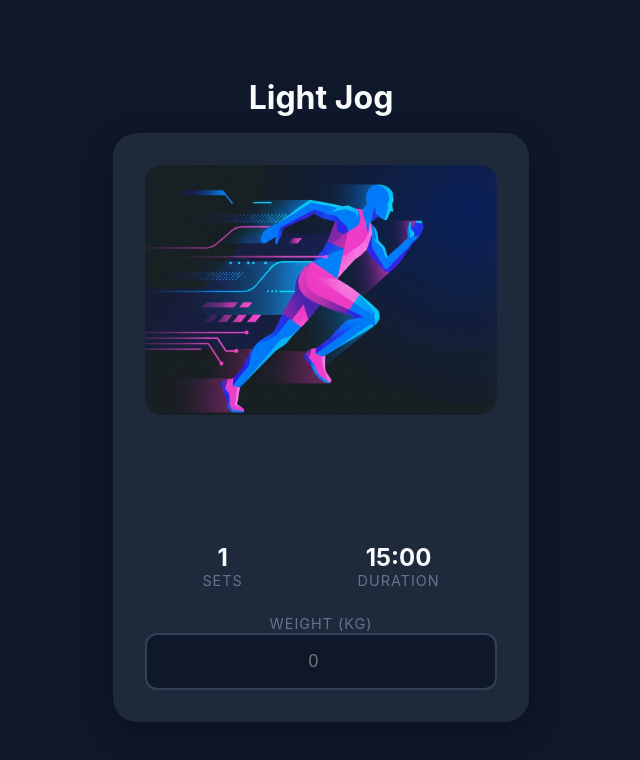
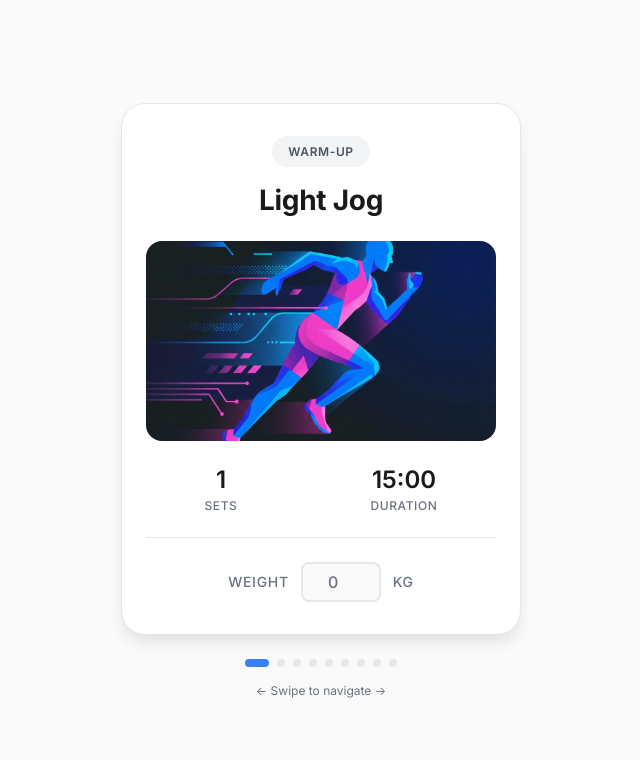
Before and after one commit to tolgadizmen/workout_planner, a website built with Vite: page index.html in a window 1280 px wide. Both pictures are taken after a click on the button "START WORKOUT". Shown: the whole page, without its empty margins (319-959 px from the left). Built offline with nearby package versions, Linux system fonts and the light colour scheme.

Commit message:
Implement clean, light, minimal UI design with category badges
- Changed from dark to light theme with clean, minimal aesthetic
- Added Inter font for modern typography
- Added category badges to exercises (Warm-Up, Lower Body, Upper Body, Core, Cool Down)
- Reduced weight input field to 80px for cleaner layout
- Added progress dots to show workout progress
- Added swipe navigation hints
- Updated landing screen (removed 'Ready to crush it?')
- Updated congrats screen with more polished messaging
- Improved overall spacing and visual hierarchy

```diff
--- a/data.js
+++ b/data.js
@@ -2,6 +2,7 @@ export const exercises = [
   {
     id: 1,
     name: "Light Jog",
+    category: "Warm-Up",
     sets: 1,
     reps: null,
     duration: "15:00",
@@ -10,6 +11,7 @@ export const exercises = [
   {
     id: 2,
     name: "Squat",
+    category: "Lower Body",
     sets: 3,
     reps: 10,
     duration: null,
@@ -18,6 +20,7 @@ export const exercises = [
   {
     id: 3,
     name: "Lunges",
+    category: "Lower Body",
     sets: 3,
     reps: 8,
     duration: null,
@@ -26,6 +29,7 @@ export const exercises = [
   {
     id: 4,
     name: "Push-Up",
+    category: "Upper Body",
     sets: 3,
     reps: 8,
     duration: null,
@@ -34,6 +38,7 @@ export const exercises = [
   {
     id: 5,
     name: "Dumbbell Rows",
+    category: "Upper Body",
     sets: 3,
     reps: 10,
     duration: null,
@@ -42,6 +47,7 @@ export const exercises = [
   {
     id: 6,
     name: "Overhead Press",
+    category: "Upper Body",
     sets: 3,
     reps: 10,
     duration: null,
@@ -50,6 +56,7 @@ export const exercises = [
   {
     id: 7,
     name: "Plank",
+    category: "Core",
     sets: 3,
     reps: null,
     duration: "00:30",
@@ -58,6 +65,7 @@ export const exercises = [
   {
     id: 8,
     name: "Bicycle Crunches",
+    category: "Core",
     sets: 3,
     reps: 10,
     duration: null,
@@ -66,6 +74,7 @@ export const exercises = [
   {
     id: 9,
     name: "Stretching",
+    category: "Cool Down",
     sets: 3,
     reps: null,
     duration: "01:00",
--- a/main.js
+++ b/main.js
@@ -23,7 +23,6 @@ const renderLanding = () => {
   app.innerHTML = `
     <div id="landing-view" class="view active">
       <h1>Workout Planner</h1>
-      <p>Ready to crush it?</p>
       <button class="start-btn" id="start-btn">START WORKOUT</button>
     </div>
   `;
@@ -39,10 +38,17 @@ const renderExercise = (index) => {
   const weights = getStoredWeights();
   const currentWeight = weights[exercise.id] || '';
 
+  // Generate progress dots
+  const dotsHtml = exercises.map((_, i) =>
+    `<div class="dot ${i === index ? 'active' : ''}"></div>`
+  ).join('');
+
   const html = `
     <div class="view active" id="exercise-view">
-      <h2>${exercise.name}</h2>
       <div class="exercise-card">
+        <div class="category-badge">${exercise.category}</div>
+        <h2 class="exercise-title">${exercise.name}</h2>
+
         <img src="${exercise.image}" alt="${exercise.name}" class="exercise-image" onerror="this.src='https://placehold.co/600x400?text=${exercise.name}'">
 
         <div class="exercise-details">
@@ -67,11 +73,18 @@ const renderExercise = (index) => {
           </div>
 
           <div class="weight-input-container">
-            <label class="stat-label" for="weight-${exercise.id}">Weight (kg)</label>
+            <label class="stat-label" for="weight-${exercise.id}">Weight</label>
             <input type="number" id="weight-${exercise.id}" class="weight-input" value="${currentWeight}" placeholder="0">
+            <span class="stat-label">kg</span>
           </div>
         </div>
       </div>
+
+      <div class="progress-dots">
+        ${dotsHtml}
+      </div>
+
+      <div class="swipe-hint">← Swipe to navigate →</div>
     </div>
   `;
   app.innerHTML = html;
@@ -89,8 +102,8 @@ const renderCongrats = () => {
   app.innerHTML = `
     <div id="congrats-view" class="view active">
       <div class="congrats-icon">🎉</div>
-      <h1>CONGRATS!</h1>
-      <p>Workout Complete!</p>
+      <h1>Workout Complete!</h1>
+      <p>Great job on finishing your workout.</p>
       <button class="start-btn" id="finish-btn">FINISH</button>
     </div>
   `;
--- a/style.css
+++ b/style.css
@@ -1,12 +1,19 @@
+@import url('https://fonts.googleapis.com/css2?family=Inter:wght@300;400;500;600;700;800&display=swap');
+
 :root {
-    --bg-color: #0f172a;
-    --text-color: #f8fafc;
-    --primary-color: #38bdf8;
-    --secondary-color: #818cf8;
-    --accent-color: #f472b6;
-    --card-bg: #1e293b;
-    --font-family: 'Inter', sans-serif;
+    --bg-color: #fafafa;
+    --text-color: #1a1a1a;
+    --text-secondary: #6b7280;
+    --primary-color: #3b82f6;
+    --card-bg: #ffffff;
+    --border-color: #e5e7eb;
+    --category-bg: #f3f4f6;
+    --category-text: #4b5563;
+    --font-family: 'Inter', -apple-system, BlinkMacSystemFont, 'Segoe UI', sans-serif;
     --transition-speed: 0.3s;
+    --shadow-sm: 0 1px 2px 0 rgba(0, 0, 0, 0.05);
+    --shadow-md: 0 4px 6px -1px rgba(0, 0, 0, 0.1);
+    --shadow-lg: 0 10px 15px -3px rgba(0, 0, 0, 0.1);
 }
 
 * {
@@ -24,13 +31,14 @@ body {
     display: flex;
     justify-content: center;
     align-items: center;
+    -webkit-font-smoothing: antialiased;
+    -moz-osx-font-smoothing: grayscale;
 }
 
 #app {
     width: 100%;
     height: 100%;
     max-width: 480px;
-    /* Mobile width cap */
     position: relative;
     overflow: hidden;
     background: var(--bg-color);
@@ -41,21 +49,22 @@ h1 {
     font-size: 2.5rem;
     font-weight: 800;
     text-align: center;
-    background: linear-gradient(to right, var(--primary-color), var(--secondary-color));
-    -webkit-background-clip: text;
-    background-clip: text;
-    -webkit-text-fill-color: transparent;
-    margin-bottom: 2rem;
+    color: var(--text-color);
+    margin-bottom: 1rem;
+    letter-spacing: -0.02em;
 }
 
 h2 {
     font-size: 2rem;
-    margin-bottom: 1rem;
+    font-weight: 700;
+    margin-bottom: 0.5rem;
+    letter-spacing: -0.01em;
 }
 
 p {
     font-size: 1.1rem;
-    color: #94a3b8;
+    color: var(--text-secondary);
+    font-weight: 400;
 }
 
 /* Views */
@@ -96,90 +105,137 @@ p {
 .start-btn {
     margin-top: 2rem;
     padding: 1rem 3rem;
-    background: linear-gradient(45deg, var(--primary-color), var(--secondary-color));
+    background: var(--primary-color);
     border: none;
-    border-radius: 50px;
+    border-radius: 12px;
     color: white;
-    font-size: 1.2rem;
+    font-size: 1.1rem;
     font-weight: 600;
     cursor: pointer;
-    box-shadow: 0 4px 15px rgba(56, 189, 248, 0.4);
-    transition: transform 0.2s;
+    box-shadow: var(--shadow-md);
+    transition: all 0.2s;
+}
+
+.start-btn:hover {
+    background: #2563eb;
+    box-shadow: var(--shadow-lg);
 }
 
 .start-btn:active {
-    transform: scale(0.95);
+    transform: scale(0.98);
 }
 
 /* Exercise Card */
+#exercise-view {
+    padding: 1.5rem;
+}
+
 .exercise-card {
     background: var(--card-bg);
     border-radius: 24px;
-    padding: 2rem;
+    padding: 2rem 1.5rem;
     width: 100%;
-    height: 80%;
+    max-width: 400px;
     display: flex;
     flex-direction: column;
     align-items: center;
-    justify-content: space-between;
-    box-shadow: 0 10px 30px rgba(0, 0, 0, 0.3);
-    position: relative;
+    box-shadow: var(--shadow-lg);
+    border: 1px solid var(--border-color);
+}
+
+/* Category Badge */
+.category-badge {
+    display: inline-block;
+    padding: 0.5rem 1rem;
+    background: var(--category-bg);
+    color: var(--category-text);
+    font-size: 0.75rem;
+    font-weight: 600;
+    text-transform: uppercase;
+    letter-spacing: 0.05em;
+    border-radius: 20px;
+    margin-bottom: 1rem;
+}
+
+/* Exercise Title */
+.exercise-title {
+    font-size: 1.75rem;
+    font-weight: 700;
+    color: var(--text-color);
+    margin-bottom: 1.5rem;
+    text-align: center;
+    letter-spacing: -0.01em;
 }
 
 .exercise-image {
     width: 100%;
-    height: 250px;
+    height: 200px;
     object-fit: cover;
     border-radius: 16px;
     margin-bottom: 1.5rem;
-    background-color: #334155;
+    background-color: var(--border-color);
 }
 
 .exercise-details {
     width: 100%;
-    text-align: center;
 }
 
 .stat-row {
     display: flex;
     justify-content: space-around;
-    margin: 1.5rem 0;
+    gap: 1rem;
+    margin-bottom: 1.5rem;
+    padding-bottom: 1.5rem;
+    border-bottom: 1px solid var(--border-color);
 }
 
 .stat {
     display: flex;
     flex-direction: column;
     align-items: center;
+    gap: 0.25rem;
 }
 
 .stat-value {
     font-size: 1.5rem;
-    font-weight: 700;
+    font-weight: 600;
     color: var(--text-color);
 }
 
 .stat-label {
-    font-size: 0.9rem;
-    color: #64748b;
+    font-size: 0.75rem;
+    color: var(--text-secondary);
     text-transform: uppercase;
-    letter-spacing: 1px;
+    letter-spacing: 0.05em;
+    font-weight: 500;
 }
 
+/* Weight Input - Smaller */
 .weight-input-container {
-    margin-top: 1rem;
-    width: 100%;
+    display: flex;
+    align-items: center;
+    justify-content: center;
+    gap: 0.75rem;
+    margin-top: 0.5rem;
+}
+
+.weight-input-container .stat-label {
+    margin: 0;
+    font-size: 0.875rem;
 }
 
 .weight-input {
-    width: 100%;
-    padding: 1rem;
-    background: #0f172a;
-    border: 2px solid #334155;
-    border-radius: 12px;
-    color: white;
-    font-size: 1.1rem;
+    width: 80px;
+    padding: 0.5rem 0.75rem;
+    background: var(--bg-color);
+    border: 2px solid var(--border-color);
+    border-radius: 8px;
+    color: var(--text-color);
+    font-size: 1rem;
+    font-weight: 500;
     text-align: center;
-    transition: border-color 0.3s;
+    transition: border-color 0.2s;
+    font-family: var(--font-family);
 }
 
 .weight-input:focus {
@@ -187,32 +243,39 @@ p {
     border-color: var(--primary-color);
 }
 
-/* Navigation Hints */
-.nav-hint {
-    position: absolute;
-    bottom: 1rem;
-    font-size: 0.9rem;
-    color: #64748b;
-    animation: bounce 2s infinite;
+.weight-input::placeholder {
+    color: var(--text-secondary);
 }
 
-@keyframes bounce {
+/* Progress Dots */
+.progress-dots {
+    display: flex;
+    gap: 0.5rem;
+    margin-top: 1.5rem;
+    justify-content: center;
+}
 
-    0%,
-    20%,
-    50%,
-    80%,
-    100% {
-        transform: translateY(0);
-    }
+.dot {
+    width: 8px;
+    height: 8px;
+    border-radius: 50%;
+    background: var(--border-color);
+    transition: all 0.3s;
+}
 
-    40% {
-        transform: translateY(-10px);
-    }
+.dot.active {
+    background: var(--primary-color);
+    width: 24px;
+    border-radius: 4px;
+}
 
-    60% {
-        transform: translateY(-5px);
-    }
+/* Swipe Hint */
+.swipe-hint {
+    margin-top: 1rem;
+    font-size: 0.75rem;
+    color: var(--text-secondary);
+    text-align: center;
+    font-weight: 400;
 }
 
 /* Congrats View */
@@ -235,3 +298,18 @@ p {
         transform: rotate(360deg) scale(1);
     }
 }
+
+/* Mobile Optimizations */
+@media (max-width: 400px) {
+    .exercise-card {
+        padding: 1.5rem 1rem;
+    }
+
+    .exercise-image {
+        height: 180px;
+    }
+
+    .exercise-title {
+        font-size: 1.5rem;
+    }
+}
```
